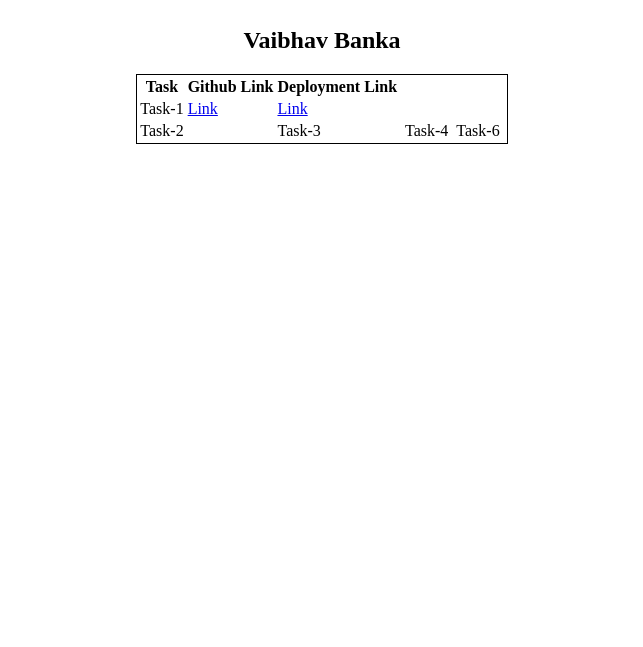
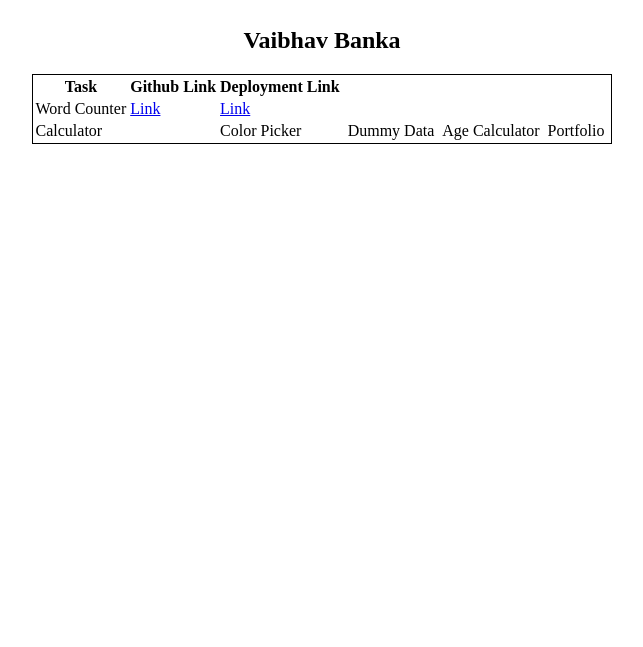
Before and after one commit to VaibhavBanka/tasksmern, a plain HTML site: page index.html in a window 1280 px wide. Shown: the part 153-800 px from the top of the page, without its empty margins (318-961 px from the left). Drawn offline with Linux system fonts and the light colour scheme.

Commit message:
Update index.html

```diff
--- a/index.html
+++ b/index.html
@@ -15,27 +15,32 @@
             <th>Deployment Link</th>
         </tr>
         <tr>
-            <td>Task-1</td>
+            <td>Word Counter</td>
             <td><a href="https://github.com/VaibhavBanka/react-task1" target="_blank">Link</a></td>
             <td><a href="https://vaibhavtask1.vercel.app/" target="_blank">Link</a></td>
         </tr>
         <tr>
-            <td>Task-2</td>
+            <td>Calculator</td>
             <td><a href="https://github.com/VaibhavBanka/react-task2" target="_blank>Link</a></td>
             <td><a href="https://vaibhavtask2.vercel.app/" target="_blank>Link</a></td>
         </tr>
         <tr>
-            <td>Task-3</td>
+            <td>Color Picker</td>
             <td><a href="https://github.com/VaibhavBanka/react-task3" target="_blank>Link</a></td>
             <td><a href="https://vaibhavtask3.vercel.app/" target="_blank>Link</a></td>
         </tr>
         <tr>
-            <td>Task-4</td>
+            <td>Dummy Data</td>
             <td><a href="https://github.com/VaibhavBanka/react-task4" target="_blank>Link</a></td>
             <td><a href="https://vaibhavtask4.vercel.app/"target="_blank>Link</a></td>
         </tr>
         <tr>
-            <td>Task-6</td>
+            <td>Age Calculator</td>
+            <td><a href="https://github.com/VaibhavBanka/react-task5" target="_blank>Link</a></td>
+            <td><a href="https://vaibhavtask5.vercel.app/"target="_blank>Link</a></td>
+        </tr>
+        <tr>
+            <td>Portfolio</td>
             <td><a href="https://github.com/VaibhavBanka/task6" target="_blank>Link</a></td>
             <td><a href="https://task6-coral.vercel.app/" target="_blank>Link</a></td>
         </tr>
```
